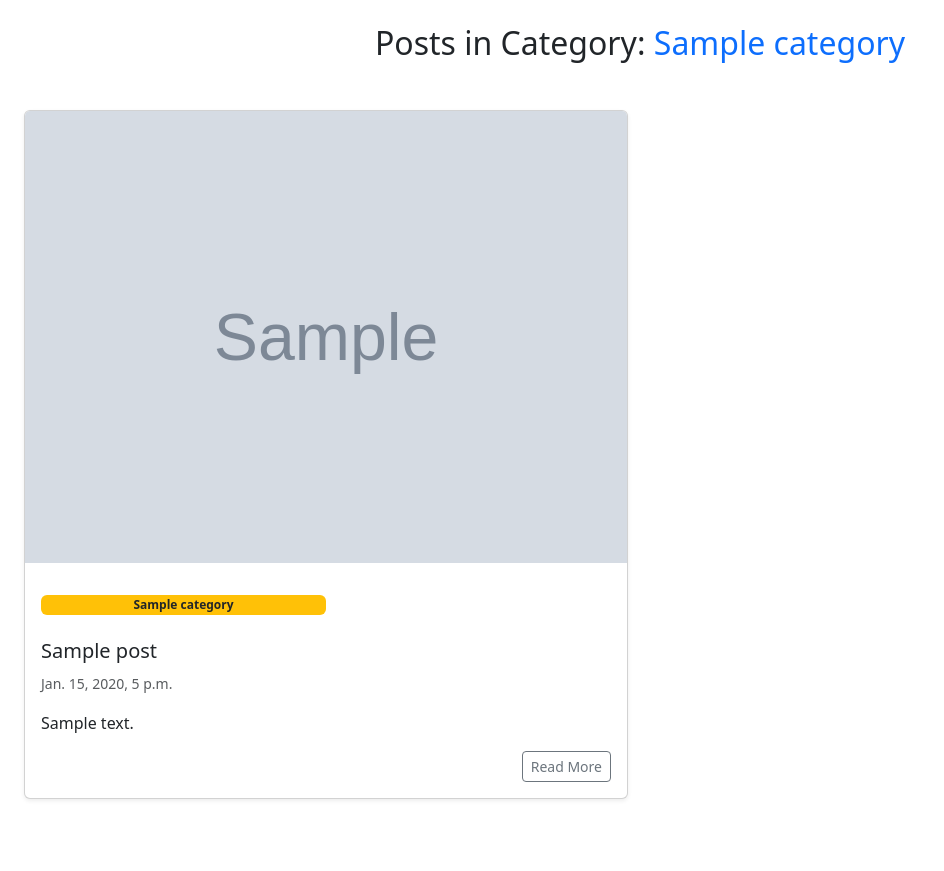
After one commit to DevChildren/Crud_django, a Django app: a page that uses blog/templates/blog/list_category.html in a window 1280 px wide. The commit adds this page. Shown: the whole page, without its empty margins (0-944 px from the left). Run offline with Django 5.2, Linux system fonts and the light colour scheme; tables that the repository leaves empty hold one stand-in row (values such as "Sample post"); grey boxes marked "Sample" are stand-in pictures; some libraries are stand-ins or nearby versions.

Commit message:
added feature post category

```diff
--- a/blog/admin.py
+++ b/blog/admin.py
@@ -1,5 +1,5 @@
 from django.contrib import admin
-from .models import Category, Post, Comment, Like, Tag, Profile, Newsletter
+from .models import Category, Post, Comment, Like, Tag, Newsletter
 
 # Registrasi Model ke Admin Panel
 admin.site.register(Category)
@@ -7,7 +7,7 @@ admin.site.register(Newsletter)
 admin.site.register(Post)
 admin.site.register(Like)
 admin.site.register(Tag)
-admin.site.register(Profile)
+
 
 @admin.register(Comment)
 class CommentAdmin(admin.ModelAdmin):
--- a/blog/models.py
+++ b/blog/models.py
@@ -81,11 +81,3 @@ class Tag(models.Model):
 
     def __str__(self):
         return self.name
-
-class Profile(models.Model):
-    user = models.OneToOneField(User, on_delete=models.CASCADE)
-    bio = models.TextField(blank=True)
-    profile_picture = models.ImageField(upload_to="profile_pics/", blank=True, null=True)
-
-    def __str__(self):
-        return self.user.username
--- /dev/null
+++ b/blog/templates/blog/list_category.html
@@ -0,0 +1,53 @@
+<!DOCTYPE html>
+<html lang="en">
+  {% load static %}
+ <head>
+  <meta charset="utf-8"/>
+  <meta content="width=device-width, initial-scale=1.0" name="viewport"/>
+  <title>{{ category.name }} - ScriptingZone</title>
+  <meta id="theme_status" name="theme-color" content=""/>
+  <link crossorigin="anonymous" href="https://cdn.jsdelivr.net/npm/bootstrap@5.3.2/dist/css/bootstrap.min.css" integrity="sha384-T3c6CoIi6uLrA9TneNEoa7RxnatzjcDSCmG1MXxSR1GAsXEV/Dwwykc2MPK8M2HN" rel="stylesheet"/>
+  <link href="https://cdnjs.cloudflare.com/ajax/libs/font-awesome/5.15.3/css/all.min.css" rel="stylesheet"/>
+  <link href="https://fonts.googleapis.com/css2?family=Roboto:wght@400;700&display=swap" rel="stylesheet"/>
+  <link rel="stylesheet" href="{% static 'blog/css/styles.css' %}"/>
+ </head>
+ <body>
+
+<!-- Judul Kategori -->
+<div class="container my-4">
+    <h2 class="text-center">Posts in Category: <span class="text-primary">{{ category.name }}</span></h2>
+</div>
+
+<!-- Blog Posts -->
+<div class="container-fluid px-4 my-5">
+    <div class="row g-4 align-items-stretch">
+     {% if posts %}
+         {% for post in posts %}
+            <div class="col-md-6 mb-4">
+             <div class="card h-100 shadow-sm">
+              {% if post.image %}
+                <img alt="Image description" class="card-img-top" src="{{ post.image.url }}" />
+              {% endif %}
+
+              <div class="card-body d-flex flex-column">
+               <span class="badge w-50 my-3 bg-warning text-dark">{{ post.category.name }}</span>
+               <h5 class="card-title mt-2">{{ post.title }}</h5>
+               <p class="card-text">
+                <small class="text-muted">{{ post.created_at }}</small>
+               </p>
+               <p class="card-text justify-content-center">{{ post.content|truncatewords:10|safe}}</p>
+               <div class="mt-auto d-flex justify-content-end">
+                 <a class="btn btn-outline-secondary text-decoration-none btn-sm" href="{{ post.get_absolute_url }}">Read More</a>
+               </div>
+              </div>
+             </div>
+            </div>
+        {% endfor %}
+    {% else %}
+        <p class="text-center text-muted">No posts available in this category.</p>  <!-- Pesan ketika tidak ada post -->
+    {% endif %}
+   </div>
+</div>
+
+</body>
+</html>
--- a/blog/templates/blog/post_detail.html
+++ b/blog/templates/blog/post_detail.html
@@ -153,7 +153,7 @@
       }
     </script>
 
-    <script>
+  <script>
       document.getElementById('shareBtn').addEventListener('click', function() {
         const shareUrl = "{{ request.build_absolute_uri }}"; // Mengambil URL artikel saat ini
 
@@ -197,10 +197,9 @@
       }
 
 
-var html = document.querySelector('html');
+  var html = document.querySelector('html');
 const status_bar = document.getElementById('theme_status');
 
-// Check localStorage for saved theme preference
 if (localStorage.getItem('theme') === 'dark') {
   html.setAttribute('data-bs-theme', 'dark');
   // Mengubah atribut content untuk status bar
@@ -215,6 +214,7 @@ if (localStorage.getItem('theme') === 'dark') {
   document.querySelector('.navbar-toggler').classList.remove('d');
 }
 
+
     </script>
   </body>
 </html>
--- a/blog/templates/blog/post_search.html
+++ b/blog/templates/blog/post_search.html
@@ -21,7 +21,7 @@
         <!-- Search Form -->
         <form method="get" action="{% url 'post_search' %}" class="d-flex mb-4">
             <input type="text" name="q" value="{{ query }}" class="form-control me-2" placeholder="Search for posts..." required>
-            <button type="submit" class="btn btn-primary">Search</button>
+            <button type="submit" class="btn btn-outline-secondary">Search</button>
         </form>
 
         <!-- Search Results -->
--- a/blog/urls.py
+++ b/blog/urls.py
@@ -1,5 +1,5 @@
 from django.urls import path
-from .views import index, post_list, post_detail, register, user_login, user_logout, like_post, subscribe, unsubscribe, forgot_password, reset_password, ckeditor_upload, post_search
+from .views import index, post_list, post_detail, register, user_login, user_logout, like_post, subscribe, unsubscribe, forgot_password, reset_password, ckeditor_upload, post_search, categoris_post
 
 urlpatterns = [
     path("post_search/", post_search, name="post_search"),
@@ -14,5 +14,6 @@ urlpatterns = [
     path('subscribe/', subscribe, name='subscribe'),
     path('unsubscribe/', unsubscribe, name='unsubscribe'),
     path('ckeditor/upload/', ckeditor_upload, name='ckeditor_5_upload_file'),
+    path('category/<str:category_name>/', categoris_post, name='categoris_post'),
     path("<slug:slug>/", post_detail, name="post_detail"),
 ]
--- a/blog/views.py
+++ b/blog/views.py
@@ -45,6 +45,13 @@ def index(request):
         "page_range": page_range,
         "categories": categories,
     })
+
+def categoris_post(request, category_name):
+    category = get_object_or_404(Category, name=category_name)
+    list_post = Post.objects.filter(category=category).order_by('-created_at')
+
+    return render(request, 'blog/list_category.html', {'posts': list_post, 'category': category})
+
 
 def post_search(request):
     query = request.GET.get('q', '')  # Ambil query pencarian dari parameter URL
@@ -228,6 +235,7 @@ def like_post(request):
         else:
             return JsonResponse({"error": "User  not authenticated"}, status=403)
 
+
 def ckeditor_upload(request):
     if request.method == 'POST' and request.FILES.get('upload'):
         file = request.FILES['upload']
```
Also changed, not shown: blog/templates/blog/base.html (+7 -18 lines), blog/templates/blog/forgot_password.html (+20 -3 lines), blog/templates/blog/login.html (+19 -3 lines), blog/templates/blog/navbar.html (+4 -10 lines), blog/templates/blog/register.html (+20 -3 lines), mysite/settings.py (+12 -0 lines).
